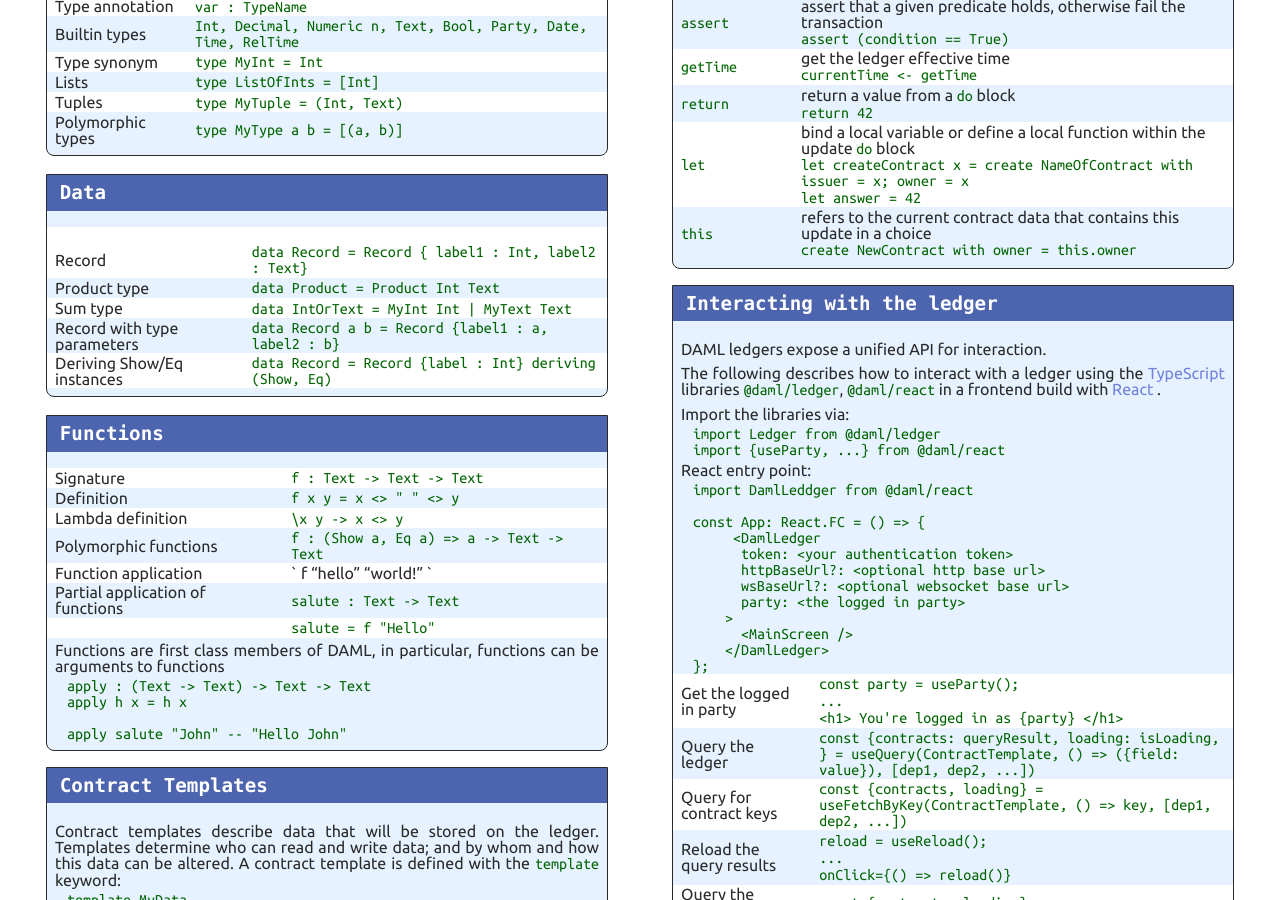
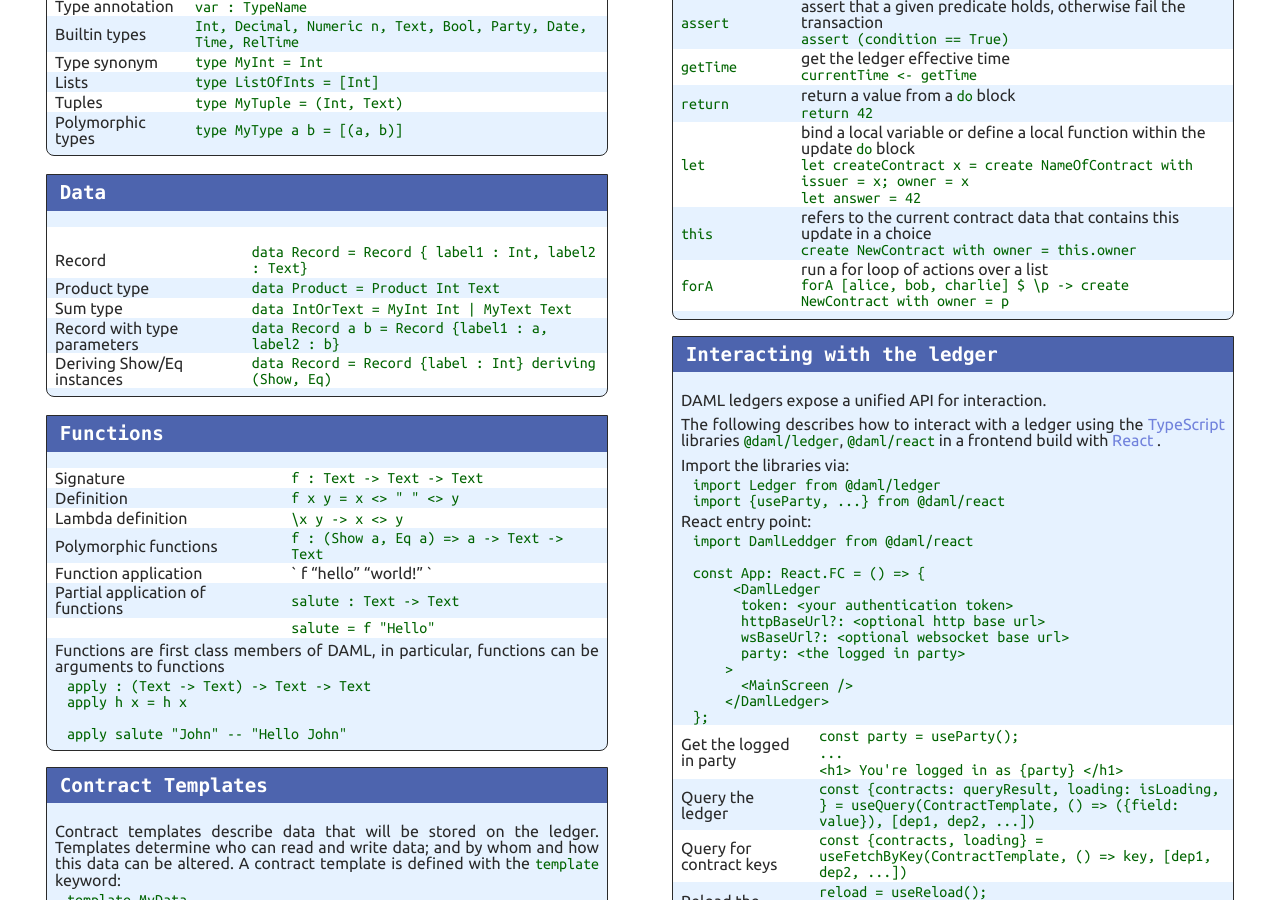
Before and after one commit to digital-asset/daml-cheat-sheet, a Jekyll site: the page built from index.html, in a window 1280 px wide and 900 px high, scrolled down 1047 px. Built offline with Jekyll 4.4.1, drawn with Linux system fonts in a browser that asks for light colours.

Commit message:
added 'forA' to the Updates section (#8)

```diff
--- a/_includes/en/Updates.md
+++ b/_includes/en/Updates.md
@@ -24,3 +24,4 @@ do
 | `return` | return a value from a `do` block <br> `return 42`|
 | `let` | bind a local variable or define a local function within the update `do` block <br> `let createContract x = create NameOfContract with issuer = x; owner = x` <br> `let answer = 42 `|
 | `this` | refers to the current contract data that contains this update in a choice <br> `create NewContract with owner = this.owner` |
+| `forA` | run a for loop of actions over a list <br> `forA [alice, bob, charlie] $ \p -> create NewContract with owner = p` |
```
